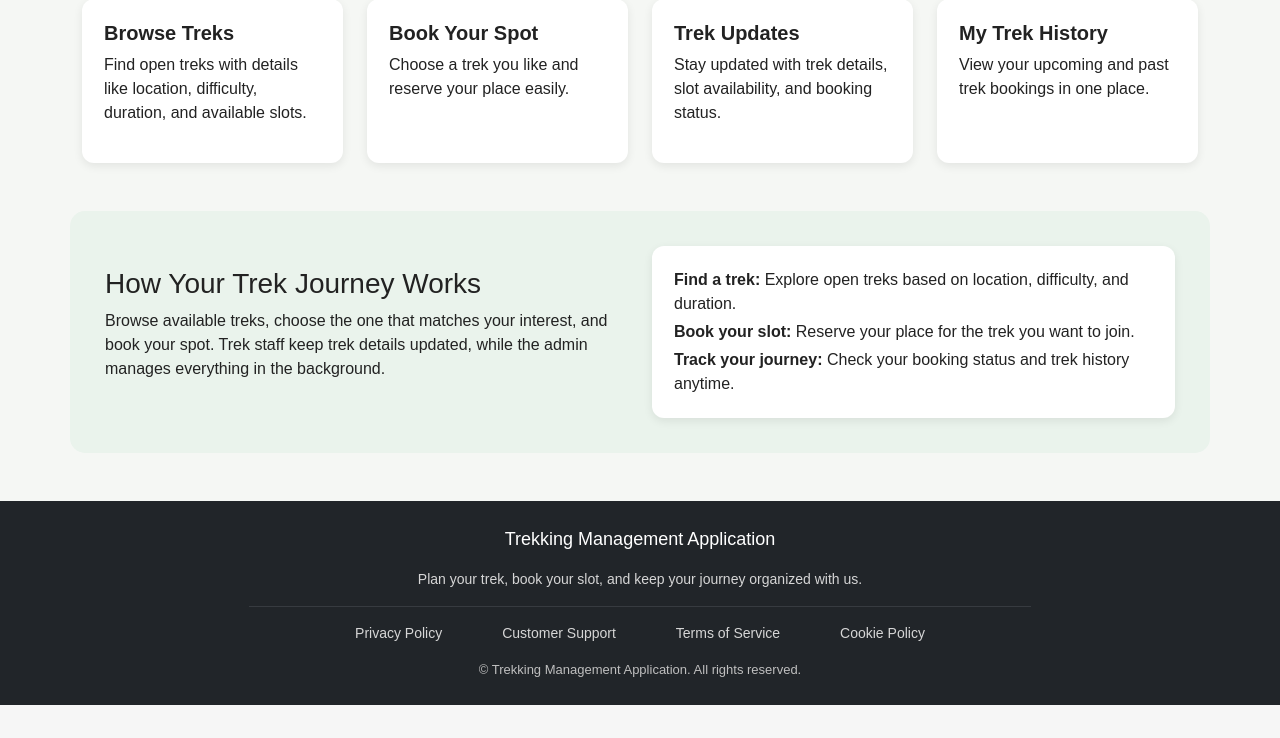
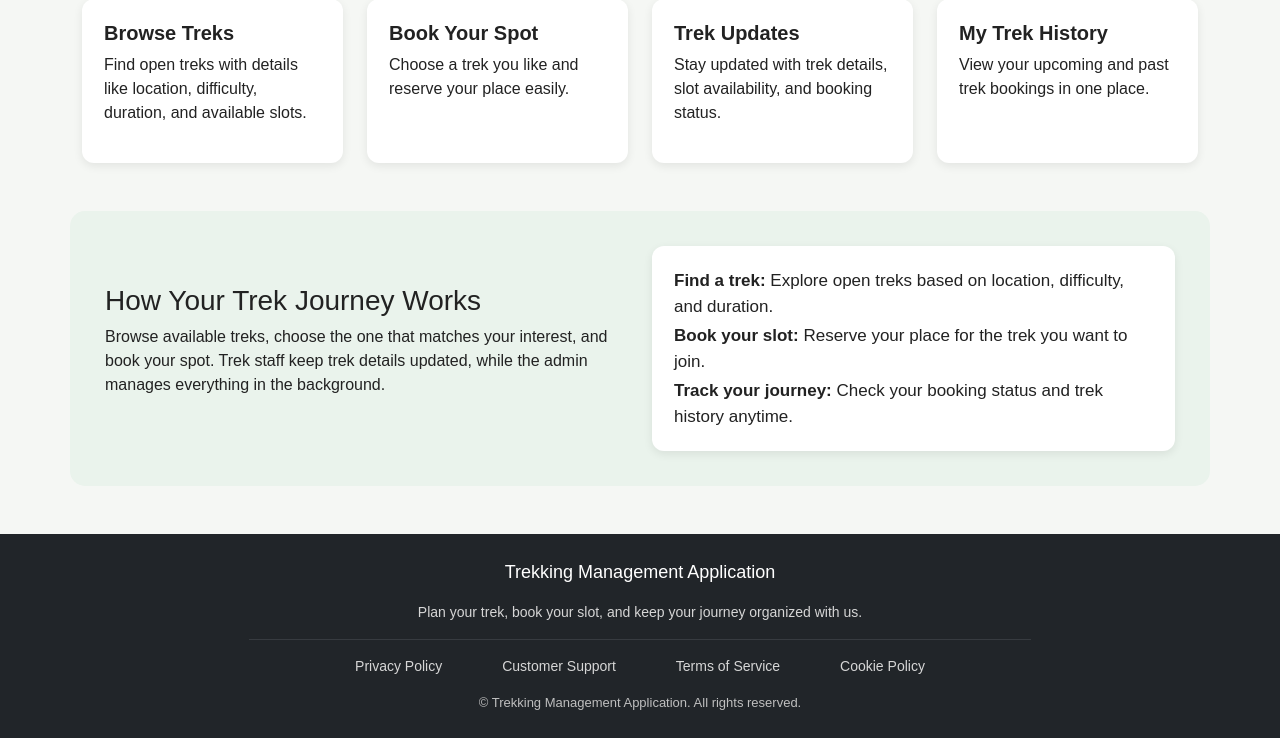
Before and after one commit to richa-chaudharyy/Trekking-Management, a Flask app: page / in a window 1280 px wide. Shown: the part 615-1353 px from the top of the page. Before the commit the page ends 1320 px from the top, so only its background shows below. Run offline with Flask 3, Linux system fonts and the light colour scheme.

Commit message:
small edit for homepage

```diff
--- a/static/css/style.css
+++ b/static/css/style.css
@@ -57,6 +57,10 @@ body {
     box-shadow: 0 6px 18px rgba(0, 0, 0, 0.11);
 }
 
+.info-box {
+    font-size: 17px;
+}
+
 .trek-section {
     background-color: #eaf3ec;
     padding: 35px;
```
